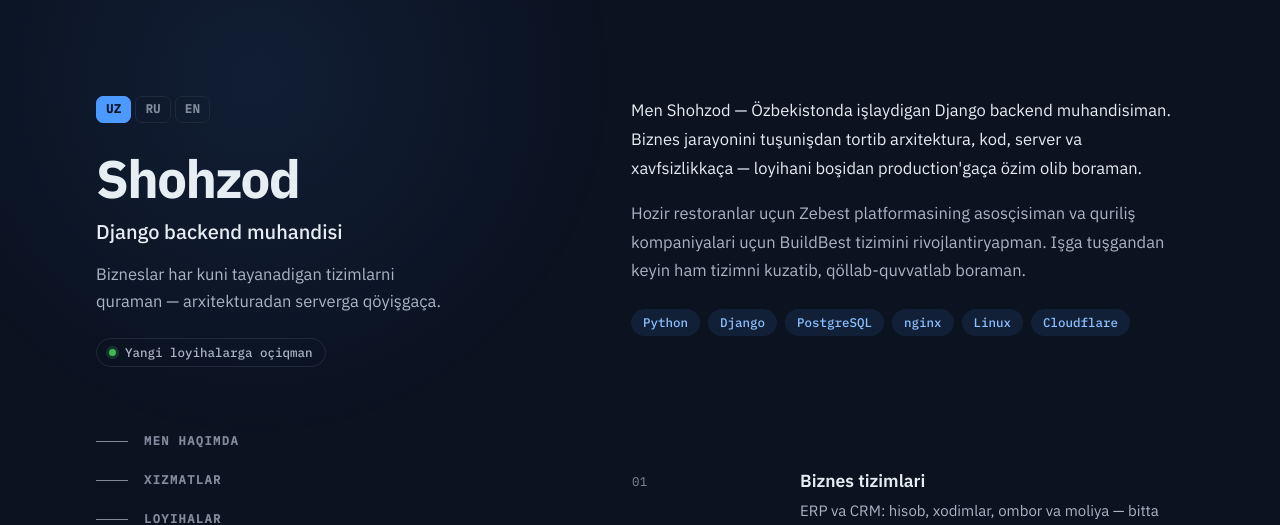
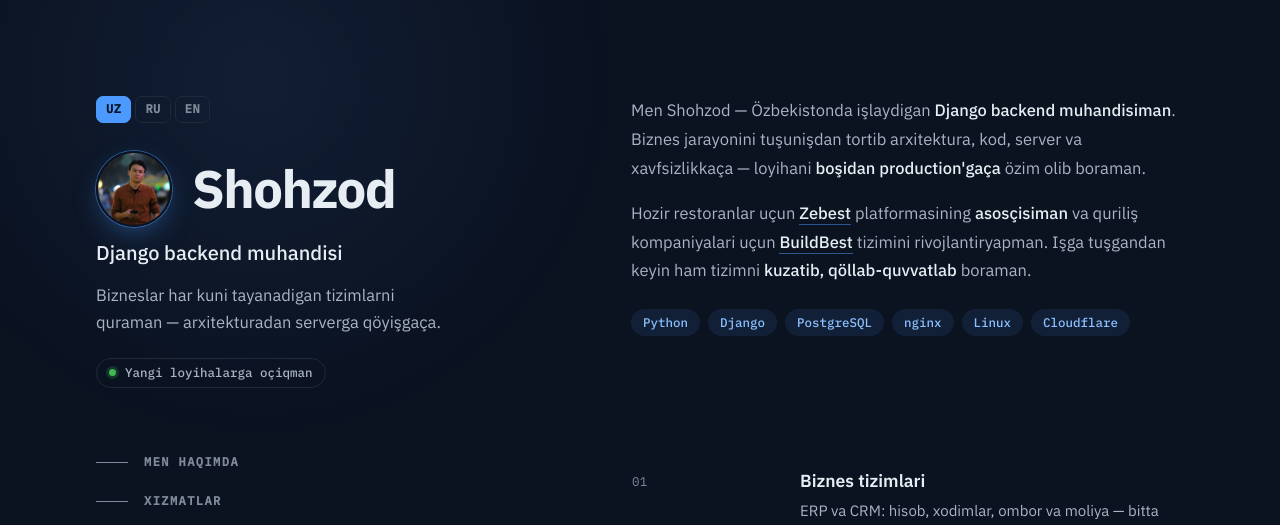
Before and after one commit to ShohzoDev/my-portfolio, a Django app: page /uz/ in a window 1280 px wide. Shown: the top 525 px of the page. Run offline with Django 5.2, Linux system fonts and the light colour scheme; data comes from the database, SQL or seed files in the repository.

Commit message:
Avatar in sidebar, highlighted keywords in About, new share image and favicon

```diff
--- a/portfolio/content.py
+++ b/portfolio/content.py
@@ -1,5 +1,9 @@
 """
 The site's copy in UZ/RU/EN — one place to edit every label and text.
+
+In the About paragraphs, *stars* mark a key phrase (shown highlighted) and a
+project name such as Zebest becomes a link to its site automatically — see
+the `highlight` filter in templatetags/portfolio_extras.py.
 
 Projects and the owner's name live in the database (admin panel), not here.
 Uzbek copy uses the updated Latin alphabet (Ş, Ç, Ö, Ğ — see uz_alphabet.py);
@@ -23,8 +27,8 @@ STRINGS = {
         "hero_tagline": "ERP, SaaS va biznes platformalar — arxitekturadan serverga qöyişgaça, boşidan oxirigaça özim.",
         "hero_status": "Yangi loyihalarga oçiqman",
         "socials_label": "Ijtimoiy tarmoqlar",
-        "about_p1": "Men Shohzod — Özbekistonda işlaydigan Django backend muhandisiman. Biznes jarayonini tuşunişdan tortib arxitektura, kod, server va xavfsizlikkaça — loyihani boşidan production'gaça özim olib boraman.",
-        "about_p2": "Hozir restoranlar uçun Zebest platformasining asosçisiman va quriliş kompaniyalari uçun BuildBest tizimini rivojlantiryapman. Işga tuşgandan keyin ham tizimni kuzatib, qöllab-quvvatlab boraman.",
+        "about_p1": "Men Shohzod — Özbekistonda işlaydigan *Django backend muhandisiman*. Biznes jarayonini tuşunişdan tortib arxitektura, kod, server va xavfsizlikkaça — loyihani *boşidan production'gaça* özim olib boraman.",
+        "about_p2": "Hozir restoranlar uçun Zebest platformasining *asosçisiman* va quriliş kompaniyalari uçun BuildBest tizimini rivojlantiryapman. Işga tuşgandan keyin ham tizimni *kuzatib, qöllab-quvvatlab* boraman.",
         "s1_t": "Biznes tizimlari",
         "s1_d": "ERP va CRM: hisob, xodimlar, ombor va moliya — bitta tizimda.",
         "s2_t": "SaaS platformalar",
@@ -58,8 +62,8 @@ STRINGS = {
         "hero_tagline": "ERP, SaaS и бизнес-платформы — от архитектуры до запуска на сервере, от начала до конца сам.",
         "hero_status": "Открыт для новых проектов",
         "socials_label": "Соцсети",
-        "about_p1": "Я Шохзод — Django backend-инженер из Узбекистана. От понимания бизнес-процесса до архитектуры, кода, серверов и безопасности — веду проект сам, от начала до продакшена.",
-        "about_p2": "Сейчас я основатель Zebest — платформы для ресторанов — и развиваю BuildBest, систему для строительных компаний. После запуска продолжаю следить за системой и поддерживать её.",
+        "about_p1": "Я Шохзод — *Django backend-инженер* из Узбекистана. От понимания бизнес-процесса до архитектуры, кода, серверов и безопасности — веду проект сам, *от начала до продакшена*.",
+        "about_p2": "Сейчас я *основатель* Zebest — платформы для ресторанов — и развиваю BuildBest, систему для строительных компаний. После запуска продолжаю *следить за системой и поддерживать её*.",
         "s1_t": "Бизнес-системы",
         "s1_d": "ERP и CRM: учёт, сотрудники, склад и финансы — в одной системе.",
         "s2_t": "SaaS-платформы",
@@ -93,8 +97,8 @@ STRINGS = {
         "hero_tagline": "ERP systems, SaaS and business platforms — from architecture to the live server, built end to end by me.",
         "hero_status": "Open to new projects",
         "socials_label": "Social profiles",
-        "about_p1": "I'm Shohzod, a Django backend engineer based in Uzbekistan. From understanding the business process to architecture, code, servers and security, I take a project from scratch to production myself.",
-        "about_p2": "I'm the founder of Zebest, a platform for restaurants, and I'm building BuildBest, a system for construction companies. After launch I keep monitoring and supporting the system.",
+        "about_p1": "I'm Shohzod, a *Django backend engineer* based in Uzbekistan. From understanding the business process to architecture, code, servers and security, I take a project *from scratch to production* myself.",
+        "about_p2": "I'm the *founder* of Zebest, a platform for restaurants, and I'm building BuildBest, a system for construction companies. After launch I keep *monitoring and supporting* the system.",
         "s1_t": "Business systems",
         "s1_d": "ERP and CRM: accounting, staff, stock and finance in one system.",
         "s2_t": "SaaS platforms",
--- a/portfolio/templatetags/portfolio_extras.py
+++ b/portfolio/templatetags/portfolio_extras.py
@@ -53,3 +53,23 @@ def social_icon(platform):
         'xmlns="http://www.w3.org/2000/svg">' + path + "</svg>"
     )
     return mark_safe(svg)
+
+
+@register.filter
+def highlight(text, projects):
+    """About-text markup: *key phrase* → <strong>, and every project name
+    (Zebest, BuildBest…) → a link to that project's site. The text is
+    escaped first, so the copy itself can never inject HTML."""
+    import re
+
+    from django.utils.html import escape, format_html
+
+    html = escape(text)
+    html = re.sub(r"\*([^*]+)\*", r"<strong>\1</strong>", html)
+    for p in projects or []:
+        if not p.get("link"):
+            continue
+        name = escape(p["title"])
+        link = format_html('<a href="{}" target="_blank" rel="noopener">{}</a>', p["link"], p["title"])
+        html = re.sub(rf"(?<![\w>]){re.escape(name)}(?![\w<])", lambda m, link=link: link, html, count=1)
+    return mark_safe(html)
--- a/static/portfolio/css/style.css
+++ b/static/portfolio/css/style.css
@@ -160,6 +160,18 @@ ul, ol { list-style: none; }
 .lang a:hover { color: var(--ink); border-color: var(--mute); }
 .lang a.active { background: var(--acc); border-color: var(--acc); color: var(--acc-ink); }
 
+.identity { display: flex; align-items: center; gap: 20px; }
+.avatar {
+  flex: none;
+  width: 76px;
+  height: 76px;
+  border-radius: 50%;
+  object-fit: cover;
+  object-position: 50% 18%;
+  border: 2px solid var(--bg);
+  box-shadow: 0 0 0 1px rgba(76, 154, 255, 0.5), 0 10px 30px -10px rgba(76, 154, 255, 0.55);
+}
+
 .name {
   color: var(--ink);
   font-size: clamp(2.5rem, 1.6rem + 2.2vw, 3.3rem);
@@ -237,7 +249,15 @@ main section + section { margin-top: 112px; }
 
 .about p { font-size: 16.5px; line-height: 1.75; }
 .about p + p { margin-top: 16px; }
-.about p:first-child { color: var(--ink); }
+/* key phrases and product links: the eye can skim just these */
+.about strong { color: var(--ink); font-weight: 500; }
+.about a {
+  color: var(--ink);
+  font-weight: 500;
+  border-bottom: 1px solid rgba(76, 154, 255, 0.5);
+  transition: color 0.15s, border-color 0.15s;
+}
+.about a:hover { color: var(--acc); border-color: var(--acc); }
 
 .chips { display: flex; flex-wrap: wrap; gap: 8px; margin-top: 24px; }
 .chips li {
@@ -383,6 +403,8 @@ a.row:hover .row-arrow { transform: translate(3px, -3px); }
   .layout { padding: 0 20px; }
   .sticky-title { margin: 0 -20px 16px; padding: 16px 20px; }
   .name { font-size: 2.5rem; }
+  .identity { gap: 16px; }
+  .avatar { width: 64px; height: 64px; }
   .role { font-size: 18px; }
   .contact-title { font-size: 24px; }
   .btn { width: 100%; justify-content: center; }
--- a/templates/portfolio/base.html
+++ b/templates/portfolio/base.html
@@ -3,7 +3,7 @@
 <head>
 <meta charset="UTF-8">
 <meta name="viewport" content="width=device-width, initial-scale=1.0">
-<meta name="theme-color" content="#0d1117">
+<meta name="theme-color" content="#0b1220">
 <meta name="color-scheme" content="dark">
 <title>{{ page_title }}</title>
 <meta name="description" content="{{ page_description }}">
--- a/templates/portfolio/index.html
+++ b/templates/portfolio/index.html
@@ -1,11 +1,18 @@
-{% extends "portfolio/base.html" %}
+{% extends "portfolio/base.html" %}{% load static portfolio_extras %}
 
 {% block content %}
 <div class="layout">
   <header class="side" id="top">
     <div>
       {% include "portfolio/_lang.html" %}
-      <h1 class="name">{{ profile.full_name }}</h1>
+      <div class="identity">
+        <picture>
+          <source type="image/avif" srcset="{% static 'portfolio/img/profile-400.avif' %}">
+          <source type="image/webp" srcset="{% static 'portfolio/img/profile-400.webp' %}">
+          <img class="avatar" src="{% static 'portfolio/img/profile-400.jpg' %}" alt="" width="76" height="76" fetchpriority="high">
+        </picture>
+        <h1 class="name">{{ profile.full_name }}</h1>
+      </div>
       <p class="role">{{ strings.hero_role }}</p>
       <p class="lead">{{ strings.side_lead }}</p>
       <p class="status-pill"><span class="dot" aria-hidden="true"></span>{{ strings.hero_status }}</p>
@@ -27,8 +34,8 @@
     <section id="about" aria-labelledby="about-title">
       <h2 class="sticky-title" id="about-title">{{ strings.nav_about }}</h2>
       <div class="about">
-        <p>{{ strings.about_p1 }}</p>
-        <p>{{ strings.about_p2 }}</p>
+        <p>{{ strings.about_p1|highlight:projects }}</p>
+        <p>{{ strings.about_p2|highlight:projects }}</p>
       </div>
       <ul class="chips">{% for tool in stack %}<li>{{ tool }}</li>{% endfor %}</ul>
     </section>
```
Also changed, not shown: portfolio/tests.py (+14 -1 lines), Claude outputs/v3-d1.png (added), Claude outputs/yangilanishlar.jpg (added), static/portfolio/img/apple-touch-icon.png, static/portfolio/img/favicon-32.png, static/portfolio/img/favicon.svg, static/portfolio/img/og-image.jpg, 1 other file.
